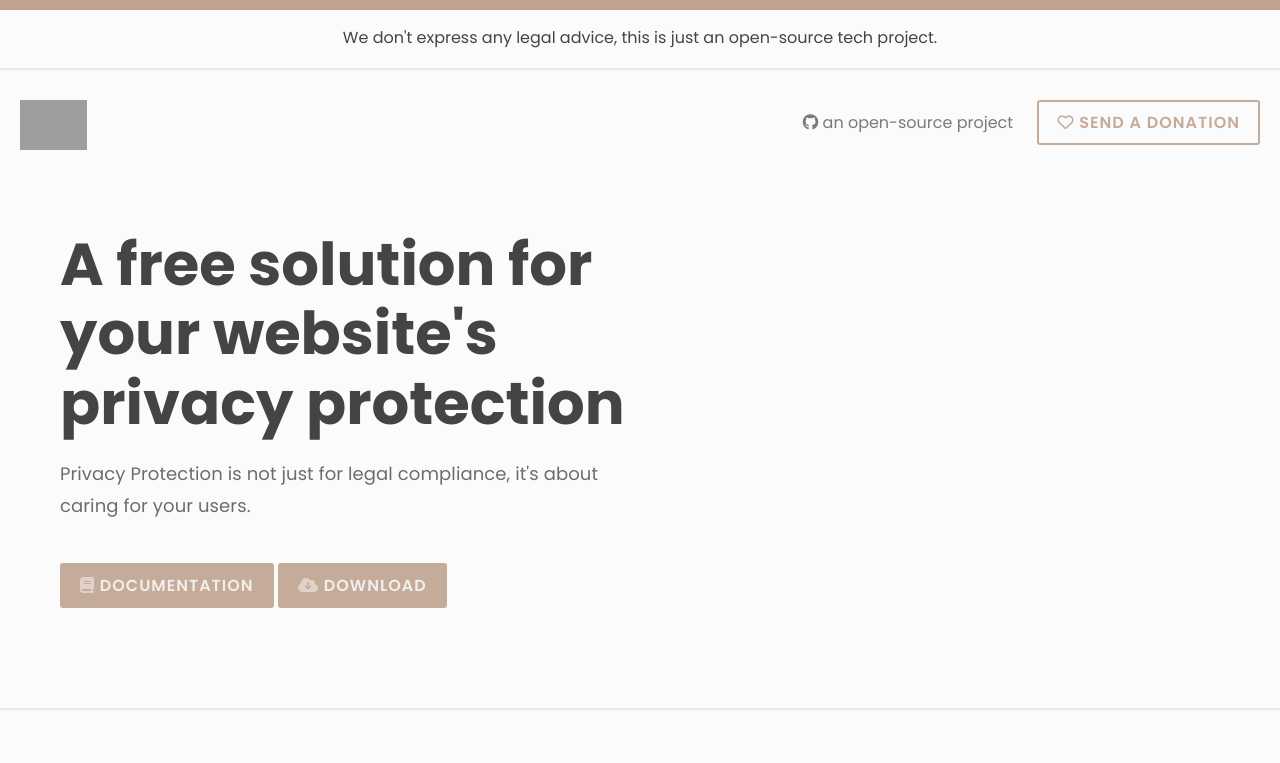
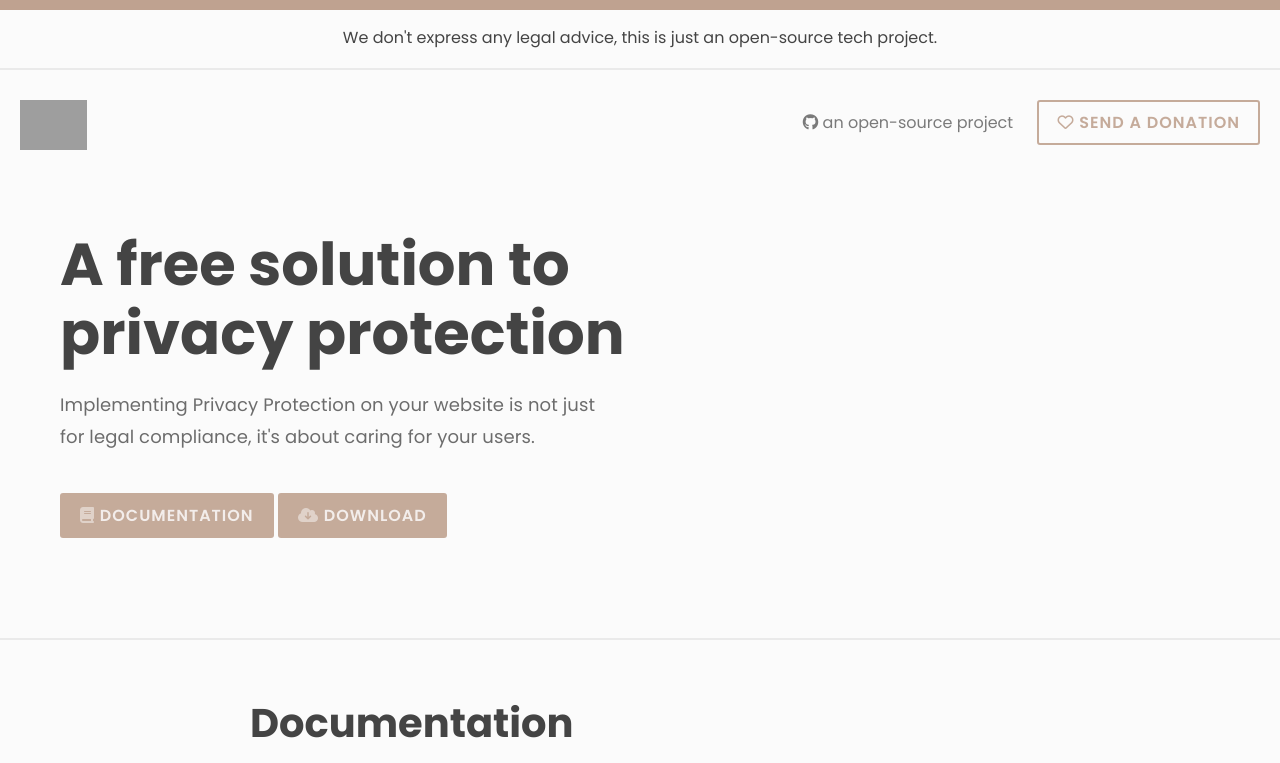
Before and after one commit to polyfen/polycookiessite, a PHP site: page / in a window 1280 px wide. Shown: the top 763 px of the page. Run offline with PHP 8.4, Linux system fonts and the light colour scheme; some libraries are stand-ins or nearby versions; grey boxes are pictures that could not be loaded.

Commit message:
Copy change

```diff
--- a/index.php
+++ b/index.php
@@ -33,8 +33,8 @@
     <div>
 
       <section id="hero-cover">
-        <h1>A free solution for your website's privacy protection</h1>
-        <p>Privacy Protection is not just for legal compliance, it's about caring for your users.</p>
+        <h1>A free solution to privacy protection</h1>
+        <p>Implementing Privacy Protection on your website is not just for legal compliance, it's about caring for your users.</p>
         <button><i class="fa-solid fa-book"></i> Documentation</button>
         <button><i class="fa-solid fa-cloud-arrow-down"></i> Download</button>
       </section>
```
